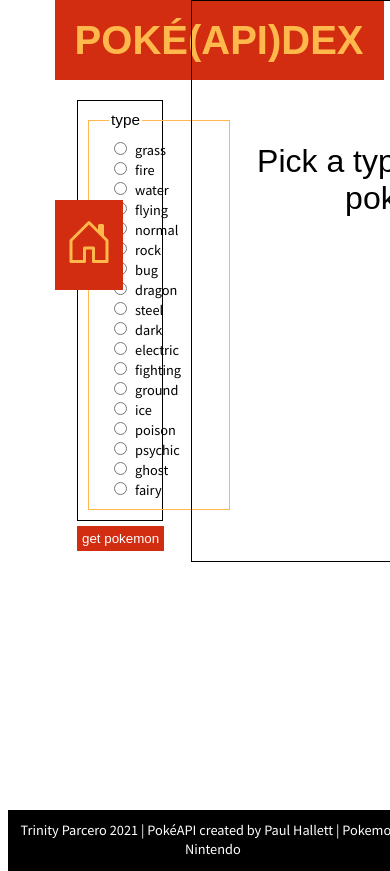
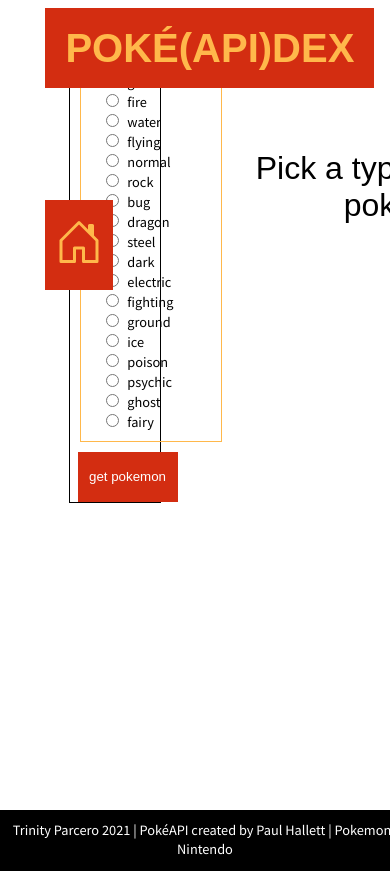
Before and after one commit to TrinityParcero/poke-api-app, a React (Create React App) app: page / in a window 390 px wide. Shown: the top 871 px of the page. After the commit the page ends 844 px from the top, so only its background shows below. Built offline with nearby package versions, Linux system fonts and the light colour scheme; a web font is replaced by a local one.

Commit message:
fix responsiveness (to some extent)

```diff
--- a/src/App.js
+++ b/src/App.js
@@ -18,13 +18,12 @@
                     </div>
                     <div id="selectors">
                         <SelectorFieldset category="type" values={PokeData.types} inputType="radio" />
-                        {/* <SelectorFieldset category="type2" values={PokeData.types} inputType="radio" /> */}
+                        <button id="genButton" onClick={genButtonClick}>get pokemon</button>
                     </div>
                     <div id="pokedex">
                         {/* until a pokemon is selected, use this section to display tutorial messages */}
                         <p className='loadText'>Pick a type, then click the 'get pokemon' button!</p>
                     </div>
-                    <button id="genButton" onClick={genButtonClick}>get pokemon</button>
                     <div id="carousel"></div>
                 </main>
                 <footer>
--- a/src/styles/index.css
+++ b/src/styles/index.css
@@ -23,15 +23,13 @@
 
 /* MISC */
 body {
-    margin: 0 2% 0 2%;
     font-family: 'Noto Sans JP', sans-serif;
 }
 main {
     max-width: 1500px;
-    width: 75%;
+    width: 80%;
     margin: 0 auto;
     vertical-align: middle;
-    margin-bottom: 80px;
 }
 a {
     text-decoration: none;
@@ -65,12 +63,11 @@
 }
 #selectors {
     display: inline-block;
-    margin-right: 10%;
-    margin-top: 100px;
     width: 30%;
+    height: 70%;
     background-color: white;
     border: 1px solid black;
-    margin-left: 8%;
+    margin: 8% 10% 2% 8%;
 }
 legend {
     font-size: 1.2em;
@@ -83,21 +80,25 @@
 /* POKEDEX */
 #pokedex {
     display: inline-block;
-    height: 560px;
+    height: 70%;
+    max-height: 560px;
+    min-height: 470px;
     width: 40%;
     position: absolute;
-    border: 1px solid black;
     min-width: 550px;
 }
 #dexImage {
     display: inline-block;
-    height: 350px;
     position: absolute;
+    height: 60%;
+    width: 60%;
 }
 #dexImage img {
-    height: 350px;
-    top: 50px;
-    left: 20px;
+    height: 100%;
+    min-height: 150px;
+    max-height: 350px;
+    top: 20%;
+    left: 10%;
     position: absolute;
     z-index: 2;
 }
@@ -123,12 +124,13 @@
 h2 {
     background-color: #d32d11;
     width: 300px;
-    float: right;
+    display: inline;
     text-align: right;
     padding: 25px 50px 5px 0px;
     color: #ffb84b;
     position: absolute;
-    margin-top: -20px;
+    right: 0px;
+    margin-top: 0px;
     font-size: 2.5em;
     font-family: 'Truculenta', sans-serif;
 }
@@ -136,18 +138,21 @@
     background-color: #251a66;
     border-radius: 50%;
     position: absolute;
-    height: 200px;
-    left: 150px;
-    width: 200px;
-    top: 80px;
+    height: 70%;
+    width: 70%;
+    min-height: 80px;
+    max-height: 250px;
+    min-width: 80px;
+    max-width: 250px;
+    left: 25%;
+    top: 35%;
     z-index: 0;
 }
 #dexSidebar {
     background-color: #d32d11;
     width: 150px;
-    height: 450px;
+    height: 100%;
     padding: 10px;
-    padding-top: 100px;
     display: inline-block;
 }
 #dexSidebar p {
@@ -170,13 +175,9 @@
 /* CAROUSEL */
 #carousel {
     display: block;
-    background-color: white;
-    z-index: 3;
     height: 200px;
-    margin: 0 auto;
     text-align: center;
-    margin-top: 40px;
-    margin-bottom: 8%;
+    position: relative;
 }
 .icon-example {
     font-size: 3em;
@@ -196,7 +197,7 @@
     font-size: 1.1em;
     color: #251a66;
     border-radius: 25%;
-    bottom: 0px;
+    margin-top: 0px;
     text-align: center;
 }
 #carousel .backCircle {
@@ -215,8 +216,10 @@
     top: 96%;
     padding: 10px;
     width: 100%;
+    right: 0px;
+    left: 0px;
     z-index: 3;
-    margin-bottom: -30px;
+    margin-bottom: -10px;
 }
 footer p {
     color: white;
@@ -238,6 +241,9 @@
 }
 #genButton {
     margin-left: 8%;
+    height: 50px;
+    width: 100px;
+    margin-top: 10px;
     display: block;
 }
 button:hover {
```
